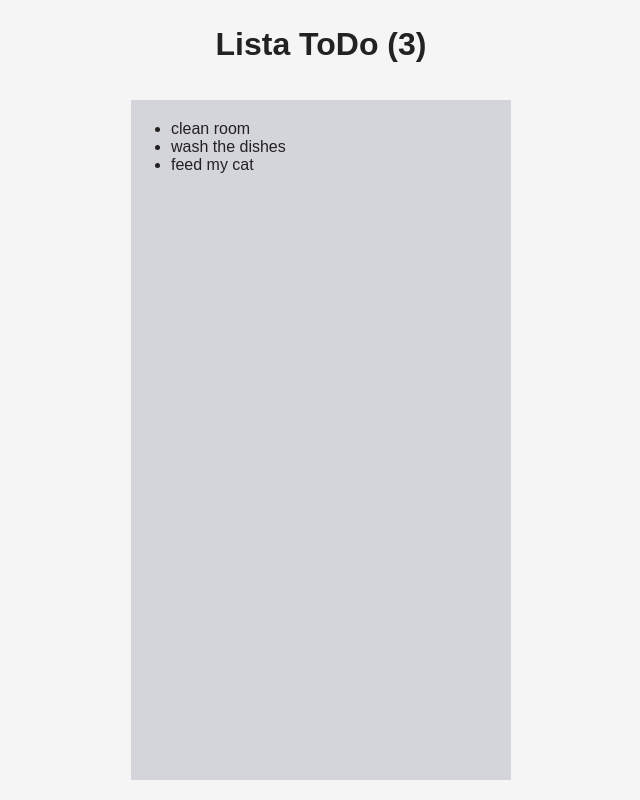
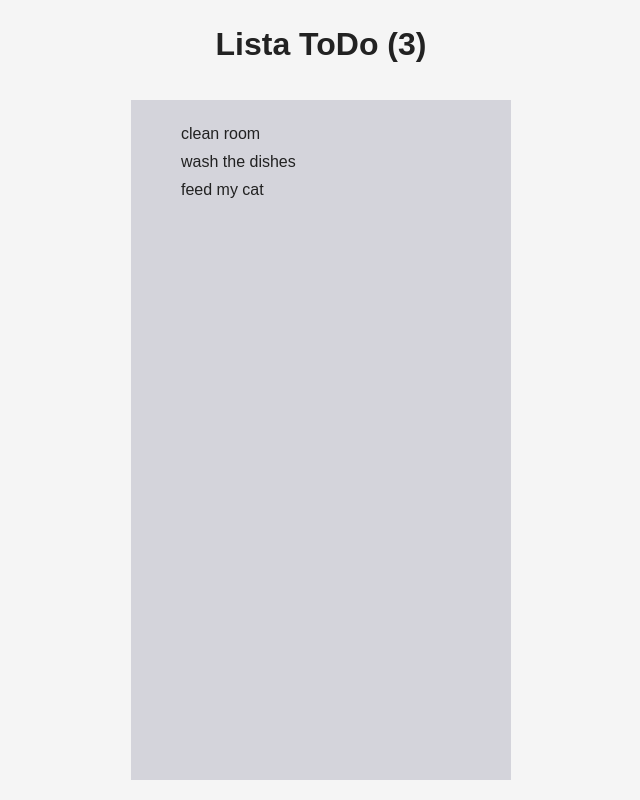
Before and after one commit to agmkowalczyk/kodilla-16, a React app: page / in a window 1280 px wide. Shown: the whole page, without its empty margins (319-959 px from the left). Built offline with nearby package versions, Linux system fonts and the light colour scheme.

Commit message:
kodilla 16.5

```diff
--- a/src/components/TodoList.css
+++ b/src/components/TodoList.css
@@ -3,4 +3,14 @@
     width: 300px;
     height: 50vw;
     padding: 20px 40px;
+    list-style: none;
 }
+
+.TodoList li {
+	padding: 5px 10px;
+	cursor: pointer;
+}
+
+.TodoList li:hover {
+	background: #efefef;
+}
--- a/src/components/TodoList.js
+++ b/src/components/TodoList.js
@@ -1,6 +1,12 @@
 import React from 'react';
 import style from './TodoList.css';
 
-const TodoList = props => <ul className={style.TodoList}>{props.data.map( (item) => <li key={item.id}>{item.text}</li>)}</ul>
+const TodoList = props =>
+	<ul className={style.TodoList}>{props.data.map( (item, remove) =>
+		<li key={item.id}
+			onClick={() => {remove(item.id)}} >
+			{item.text}
+		</li>)}
+	</ul>
 
 export default TodoList;
--- a/webpack.config.js
+++ b/webpack.config.js
@@ -4,6 +4,9 @@ const HtmlWebpackPlugin = require('html-webpack-plugin');
 const UglifyJSPlugin = require('uglifyjs-webpack-plugin');
 const OptimizeJsPlugin = require('optimize-js-plugin');
 
+
+var env = process.env.NODE_ENV;
+console.log('NODE_ENV:', env);
 
 module.exports = {
     entry: './src/index.js',
```
Also changed, not shown: 1 other file (tests, documents, lock files or other folders).
